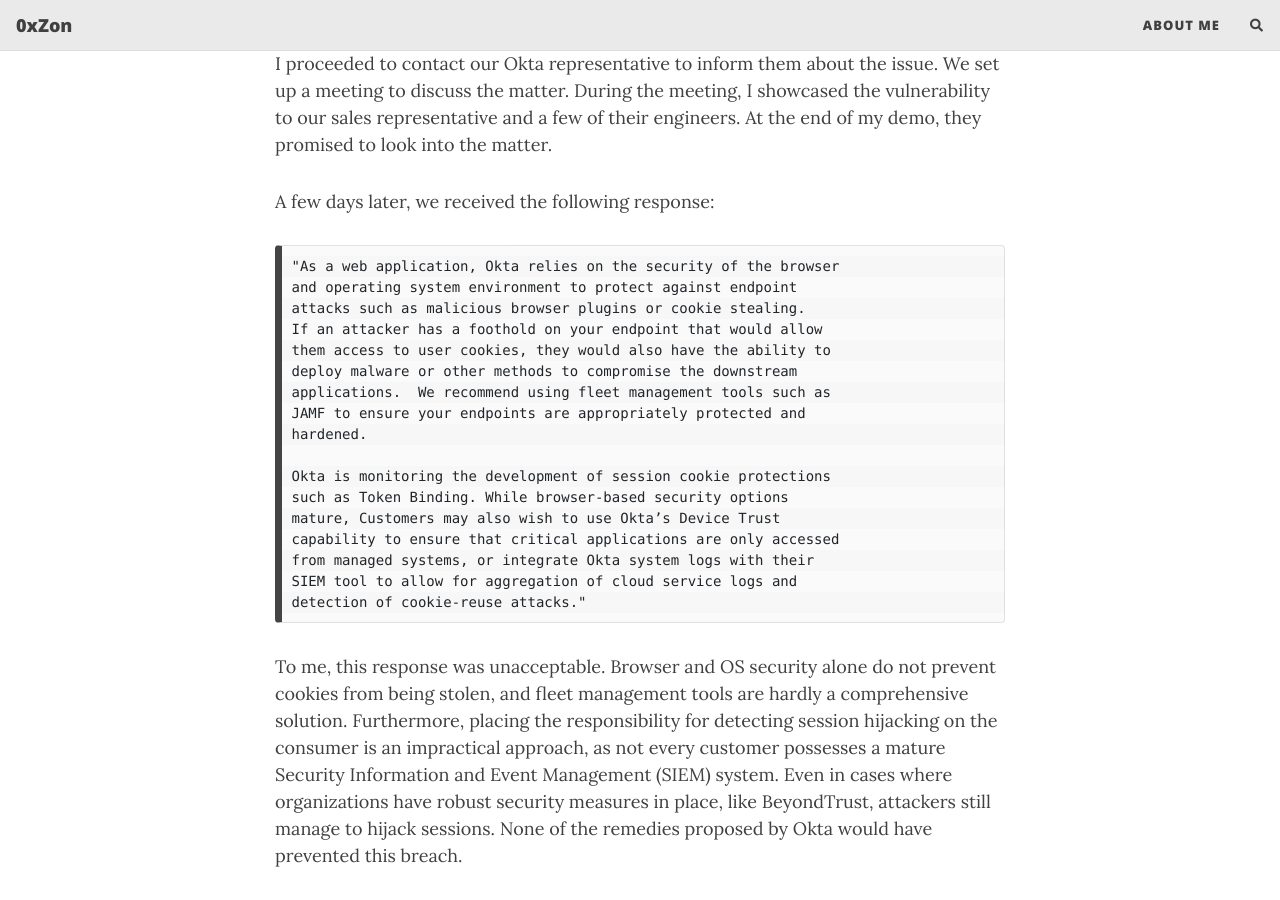
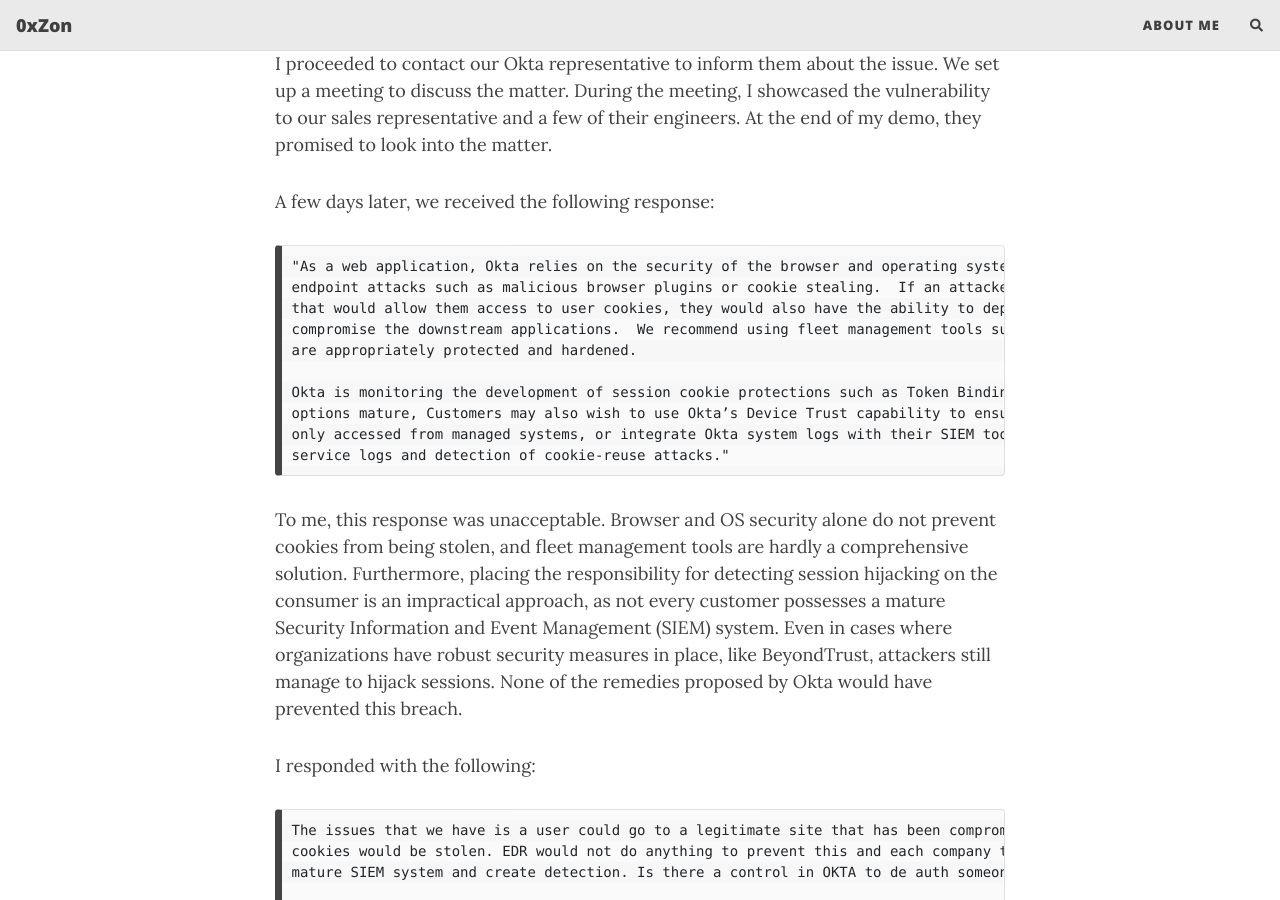
Before and after one commit to 0xZon/0xZon.github.io, a Jekyll site: the page built from _posts/2023-11-06-The-Cost-of-Neglected-Vulnerabilities-Oktas-Wake-Up-Call.md, in a window 1280 px wide and 900 px high, scrolled down 1847 px. Built offline with Jekyll 4.4.1, drawn with Linux system fonts in a browser that asks for light colours; nearby versions of some CDN libraries; comment, search, counter and statistics services are not loaded.

````diff
--- a/_posts/2023-11-06-The-Cost-of-Neglected-Vulnerabilities-Oktas-Wake-Up-Call.md
+++ b/_posts/2023-11-06-The-Cost-of-Neglected-Vulnerabilities-Oktas-Wake-Up-Call.md
@@ -22,63 +22,49 @@ But this wasn't the end of our investigation. I took it a step further by asking
 I proceeded to contact our Okta representative to inform them about the issue. We set up a meeting to discuss the matter. During the meeting, I showcased the vulnerability to our sales representative and a few of their engineers. At the end of my demo, they promised to look into the matter.
 
 A few days later, we received the following response:
+```
+"As a web application, Okta relies on the security of the browser and operating system environment to protect against
+endpoint attacks such as malicious browser plugins or cookie stealing.  If an attacker has a foothold on your endpoint
+that would allow them access to user cookies, they would also have the ability to deploy malware or other methods to
+compromise the downstream applications.  We recommend using fleet management tools such as JAMF to ensure your endpoints
+are appropriately protected and hardened.
 
-```
-"As a web application, Okta relies on the security of the browser
-and operating system environment to protect against endpoint
-attacks such as malicious browser plugins or cookie stealing.
-If an attacker has a foothold on your endpoint that would allow
-them access to user cookies, they would also have the ability to
-deploy malware or other methods to compromise the downstream
-applications.  We recommend using fleet management tools such as
-JAMF to ensure your endpoints are appropriately protected and
-hardened.
-
-Okta is monitoring the development of session cookie protections
-such as Token Binding. While browser-based security options
-mature, Customers may also wish to use Okta’s Device Trust
-capability to ensure that critical applications are only accessed
-from managed systems, or integrate Okta system logs with their
-SIEM tool to allow for aggregation of cloud service logs and
-detection of cookie-reuse attacks."
+Okta is monitoring the development of session cookie protections such as Token Binding. While browser-based security
+options mature, Customers may also wish to use Okta’s Device Trust capability to ensure that critical applications are
+only accessed from managed systems, or integrate Okta system logs with their SIEM tool to allow for aggregation of cloud
+service logs and detection of cookie-reuse attacks."
 ```
 
-To me, this response was unacceptable. Browser and OS security alone do not prevent cookies from being stolen, and fleet management tools are hardly a comprehensive solution. Furthermore, placing the responsibility for detecting session hijacking on the consumer is an impractical approach, as not every customer possesses a mature Security Information and Event Management (SIEM) system. Even in cases where organizations have robust security measures in place, like BeyondTrust, attackers still manage to hijack sessions. None of the remedies proposed by Okta would have prevented this breach.
+To me, this response was unacceptable. Browser and OS security alone do not prevent cookies from being stolen, and fleet
+management tools are hardly a comprehensive solution. Furthermore, placing the responsibility for detecting session
+hijacking on the consumer is an impractical approach, as not every customer possesses a mature Security Information and
+Event Management (SIEM) system. Even in cases where organizations have robust security measures in place, like BeyondTrust,
+attackers still manage to hijack sessions. None of the remedies proposed by Okta would have prevented this breach.
 
 I responded with the following:
 ```
-The issues that we have is a user could go to a legitimate site
-that has been compromised via XSS or another way and their cookies
-would be stolen. EDR would not do anything to prevent this and
-each company that uses OKTA would need to have a mature SIEM
-system and create detection. Is there a control in OKTA to de auth
-someone if this is observed?
+The issues that we have is a user could go to a legitimate site that has been compromised via XSS or another way and their
+cookies would be stolen. EDR would not do anything to prevent this and each company that uses OKTA would need to have a
+mature SIEM system and create detection. Is there a control in OKTA to de auth someone if this is observed?
 
-What we would like to see is a better solution where OKTA is
-generating an alarm that says “Hey this user agent/IP changed
-something suspicious is occurring” and if that alarm exists have
-an option that could be set by the company to de-authenticate the
-user.
+What we would like to see is a better solution where OKTA is generating an alarm that says “Hey this user agent/IP changed
+something suspicious is occurring” and if that alarm exists have an option that could be set by the company to
+de-authenticate the user.
 
-This is a current risk and adversaries are stealing cookies and
-breaching companies using this technique. There is a technique
-documented by MITRE https://attack.mitre.org/techniques/T1539/
+This is a current risk and adversaries are stealing cookies and breaching companies using this technique. There is a
+technique documented by MITRE https://attack.mitre.org/techniques/T1539/
 ```
 
 Three weeks later, Okta replied with the following:
 ```
-Okta is actively working towards the mitigation of session cookie
-theft by adding session cookie protections such as Token Binding;
-however, Okta does not have an estimated timeline for completion.
+Okta is actively working towards the mitigation of session cookie theft by adding session cookie protections such as
+Token Binding; however, Okta does not have an estimated timeline for completion.
 
-Customers that have integrated Okta system logs with their SIEM
-tool can leverage Okta's API to terminate session where suspicious
-activity related to an Okta user is detected.
+Customers that have integrated Okta system logs with their SIEM tool can leverage Okta's API to terminate session where
+suspicious activity related to an Okta user is detected.
 
-In addition, current customers can leverage Okta's Device Trust
-capabilities, which enables organizations to protect their
-sensitive corporate resources by allowing access from only managed
-devices.
+In addition, current customers can leverage Okta's Device Trust capabilities, which enables organizations to protect their
+sensitive corporate resources by allowing access from only managed devices.
 ```
 
 Okta suggested that their Device Trust capabilities, combined with ongoing work on session cookie theft, would address the issue. Come to find out it was not. Okta had **17** months to remediate this vulnerability, and sadly it took a breach for them to make quick work of the vulnerability.
````
